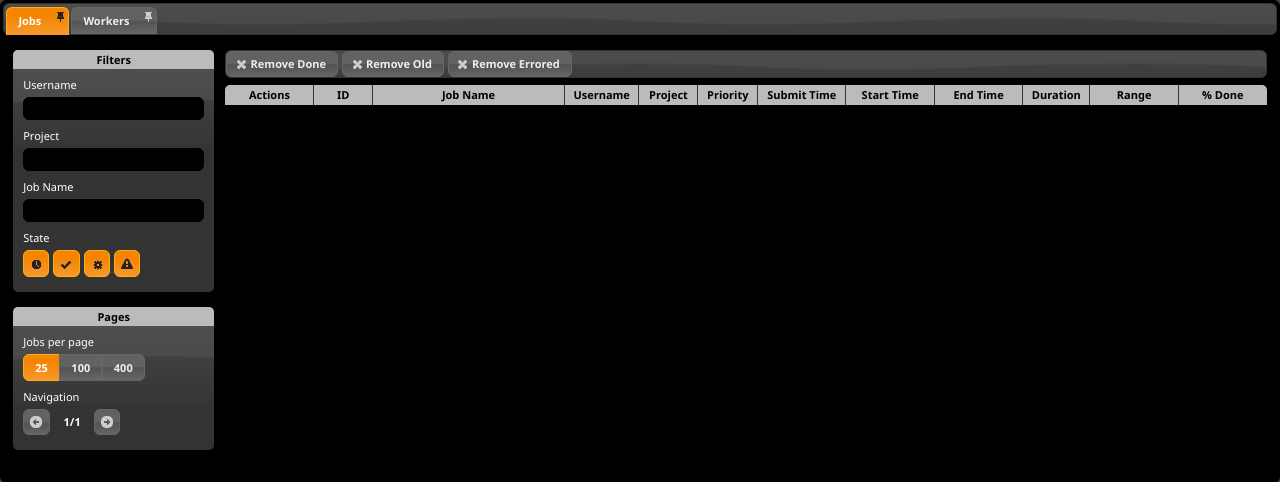
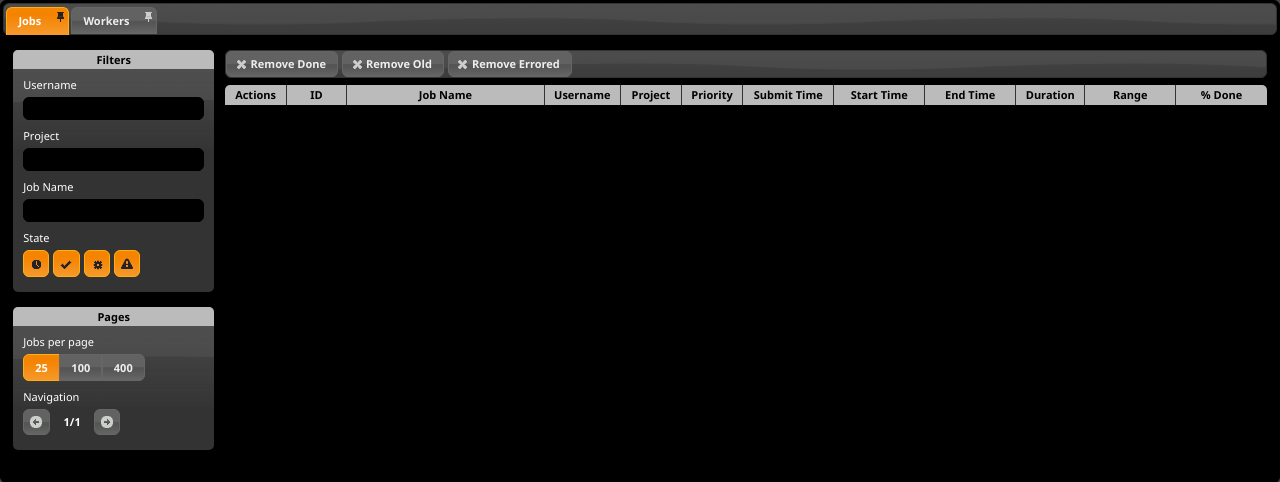
Before and after one commit to primefocusworld/sge4vfx, a PHP site: page / in a window 1280 px wide. Shown: the part 54-536 px from the top of the page. Run offline with PHP 8.4, Linux system fonts and the light colour scheme; lists and menus that the app fills with data are empty; some libraries are stand-ins or nearby versions.

Commit message:
Changed size of actions section

```diff
--- a/webui/index.php
+++ b/webui/index.php
@@ -81,7 +81,7 @@
 			<table id="jobsTable" class="mainTable">
 				<thead>
 				<tr>
-					<th class="narrow2">Actions</th>
+					<th class="narrow1">Actions</th>
 					<th class="narrow1">ID</th>
 					<th class="normalwidth">Job Name</th>
 					<th class="narrow1">Username</th>
```
